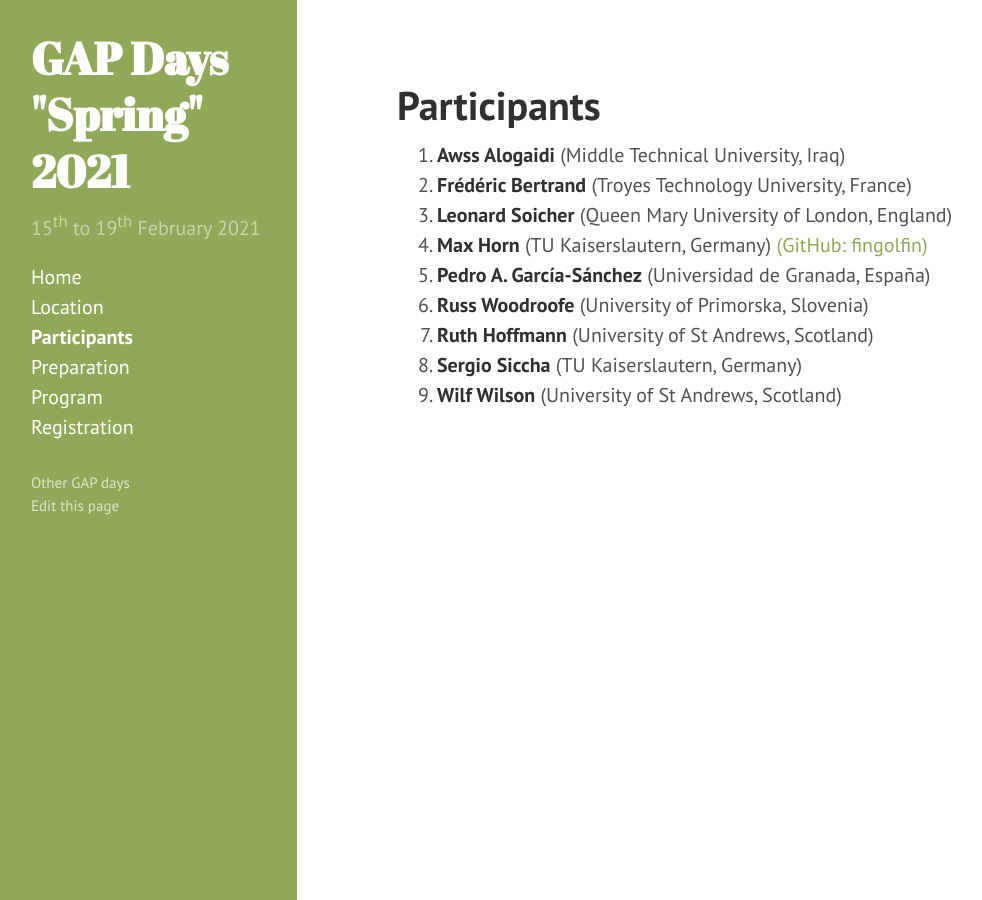
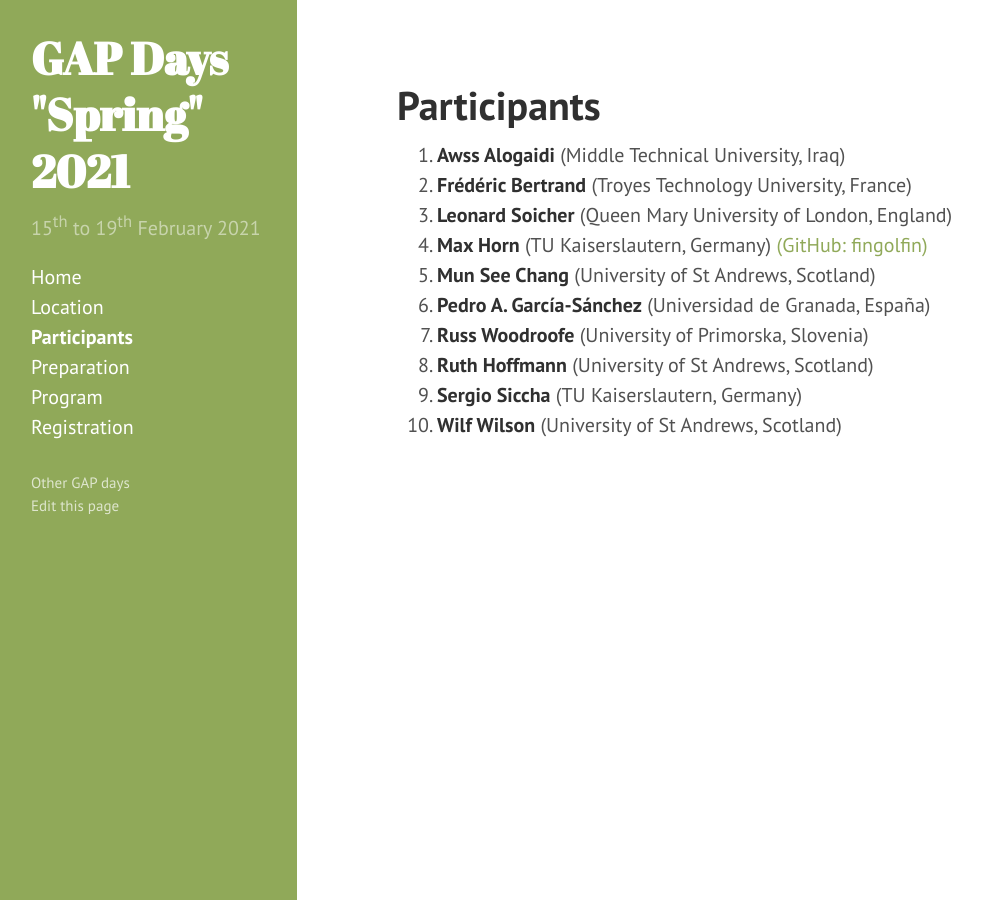
Before and after one commit to gapdays/gapdays2021-spring, a Jekyll site: the page built from participants.md, in a window 1280 px wide. Shown: the whole page, without its empty margins (3-985 px from the left). Built offline with Jekyll 4.4.1, drawn with Linux system fonts in a browser that asks for light colours.

Commit message:
added munsee

```diff
--- a/_data/participants.yml
+++ b/_data/participants.yml
@@ -26,3 +26,6 @@
 
 - name: Russ Woodroofe
   affiliation: University of Primorska, Slovenia
+
+- name: Mun See Chang
+  affiliation: University of St Andrews, Scotland
```
